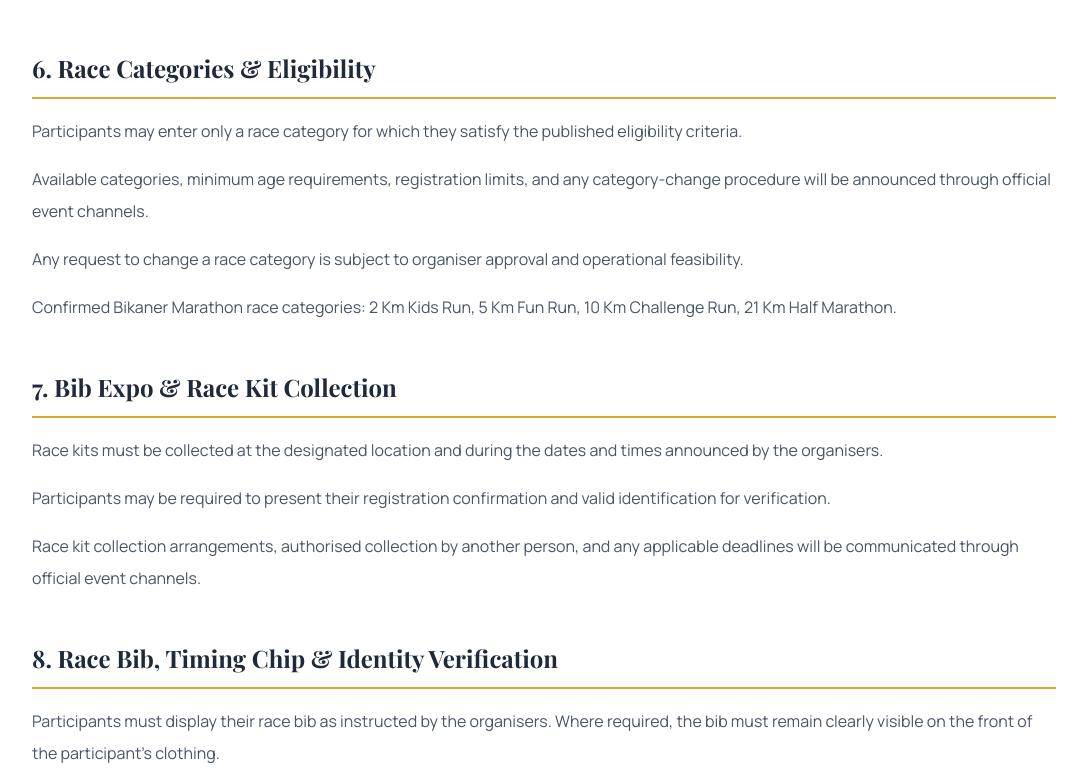
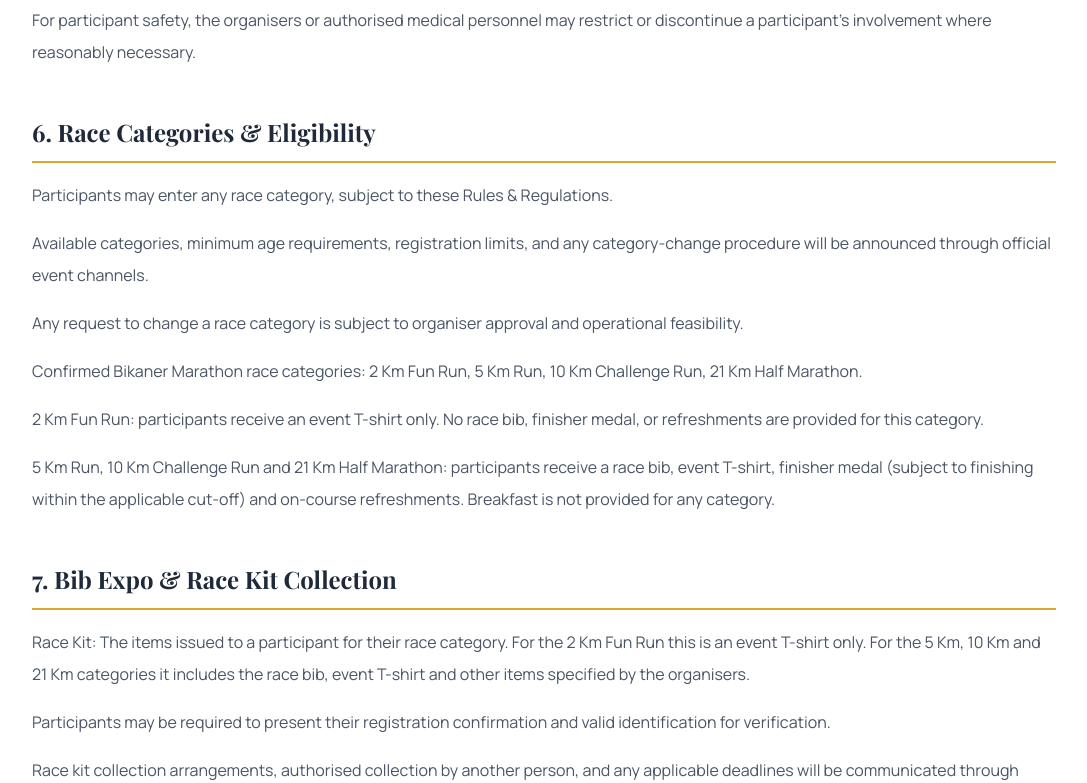
Before and after one commit to rathore-jai-wardhan/Bikaner-marathon, a Next.js app: page /terms_and_conditions in a window 1280 px wide. Shown: the part 2157-2940 px from the top of the page, without its empty margins (96-1183 px from the left). Built offline with nearby package versions, Linux system fonts and the light colour scheme; a web font is replaced by a local one.

Commit message:
Update policies: 2K Fun Run, no age limits, kit details per category

```diff
--- a/app/privacy_policy/page.tsx
+++ b/app/privacy_policy/page.tsx
@@ -180,7 +180,7 @@
         {
           paragraphs: [
             {
-              text: "Race participation is subject to the eligibility requirements for each category. Where participation by a minor is permitted, the organiser will follow applicable requirements concerning parental or guardian involvement and the collection and use of the minor's personal information. Questions or concerns about information relating to a minor can be directed to the contact listed below.",
+              text: "Participants of any age may register. For participants who will be under 18 on race day, registration must be completed with a parent or legal guardian's name, mobile number and email address. The participant's own contact details are not collected; all confirmations and event messages are sent to the parent or guardian. Questions or concerns about information relating to a minor can be directed to the contact listed below.",
             },
           ],
         },
--- a/app/terms_and_conditions/page.tsx
+++ b/app/terms_and_conditions/page.tsx
@@ -24,7 +24,7 @@
     {
       title: "3. Eligibility & Registration",
       content: [
-        "Participants must meet the age, eligibility, and other requirements published for their chosen race category.",
+        "There is no minimum or maximum age limit for any race category. Participants who will be under 18 years of age on race day (27 December 2026) must be registered with the name, mobile number and email address of a parent or legal guardian, who will receive all registration communications and is responsible for the participant's participation.",
         "Registration is considered confirmed only after successful payment, where applicable, and receipt of registration confirmation.",
         "Participants must provide accurate and complete information during registration. The organisers may cancel or invalidate a registration if materially false, misleading, or fraudulent information is identified, subject to applicable requirements.",
       ],
@@ -48,16 +48,18 @@
     {
       title: "6. Race Categories & Eligibility",
       content: [
-        "Participants may enter only a race category for which they satisfy the published eligibility criteria.",
+        "Participants may enter any race category, subject to these Rules & Regulations.",
         "Available categories, minimum age requirements, registration limits, and any category-change procedure will be announced through official event channels.",
         "Any request to change a race category is subject to organiser approval and operational feasibility.",
-        "Confirmed Bikaner Marathon race categories: 2 Km Kids Run, 5 Km Fun Run, 10 Km Challenge Run, 21 Km Half Marathon.",
+        "Confirmed Bikaner Marathon race categories: 2 Km Fun Run, 5 Km Run, 10 Km Challenge Run, 21 Km Half Marathon.",
+       "2 Km Fun Run: participants receive an event T-shirt only. No race bib, finisher medal, or refreshments are provided for this category.",
+        "5 Km Run, 10 Km Challenge Run and 21 Km Half Marathon: participants receive a race bib, event T-shirt, finisher medal (subject to finishing within the applicable cut-off) and on-course refreshments. Breakfast is not provided for any category.",
       ],
     },
     {
       title: "7. Bib Expo & Race Kit Collection",
       content: [
-        "Race kits must be collected at the designated location and during the dates and times announced by the organisers.",
+        "Race Kit: The items issued to a participant for their race category. For the 2 Km Fun Run this is an event T-shirt only. For the 5 Km, 10 Km and 21 Km categories it includes the race bib, event T-shirt and other items specified by the organisers.",
         "Participants may be required to present their registration confirmation and valid identification for verification.",
         "Race kit collection arrangements, authorised collection by another person, and any applicable deadlines will be communicated through official event channels.",
       ],
@@ -65,7 +67,7 @@
     {
       title: "8. Race Bib, Timing Chip & Identity Verification",
       content: [
-        "Participants must display their race bib as instructed by the organisers. Where required, the bib must remain clearly visible on the front of the participant's clothing.",
+        "Participants in the 5 Km, 10 Km and 21 Km categories must display their race bib as instructed by the organisers. Where required, the bib must remain clearly visible on the front of the participant's clothing. Race bibs are not issued for the 2 Km Fun Run.",
         "Bib swapping, impersonation, unauthorised duplication, alteration of a bib, or tampering with timing equipment is prohibited.",
         "Electronic timing will be used where applicable. Participants are responsible for following the instructions provided for timing chips and other event equipment.",
       ],
@@ -97,7 +99,7 @@
       content: [
         "Official results will be determined using the event's designated timing system and result-verification procedures, where applicable.",
         "Results may be published through official event channels. Participants should report suspected timing or result errors within the period and through the process announced by the organisers.",
-        "Finisher medals, certificates, rankings, and other benefits depend on the category entered and the applicable eligibility and completion requirements.",
+        "Finisher medals are awarded only in the 5 Km, 10 Km and 21 Km categories, to participants who finish within the applicable cut-off. The 2 Km Fun Run is non-timed and does not include a medal, bib, rankings, or refreshments. Certificates and other benefits depend on the category entered and the applicable completion requirements.",
       ],
     },
 
```
